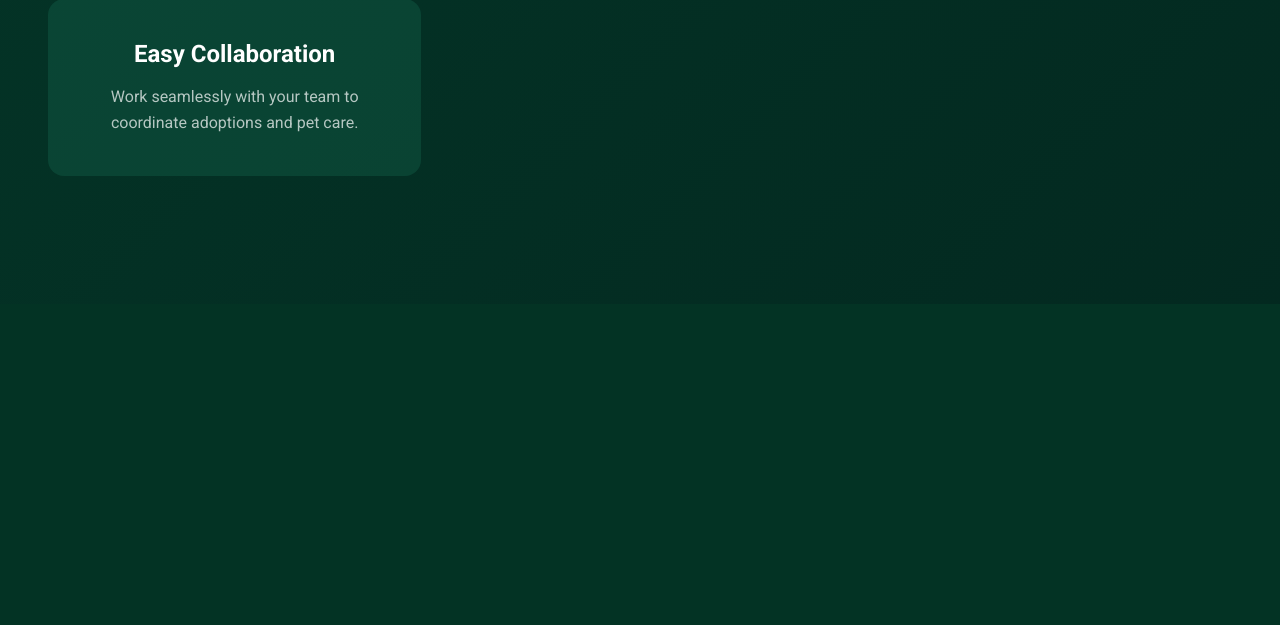
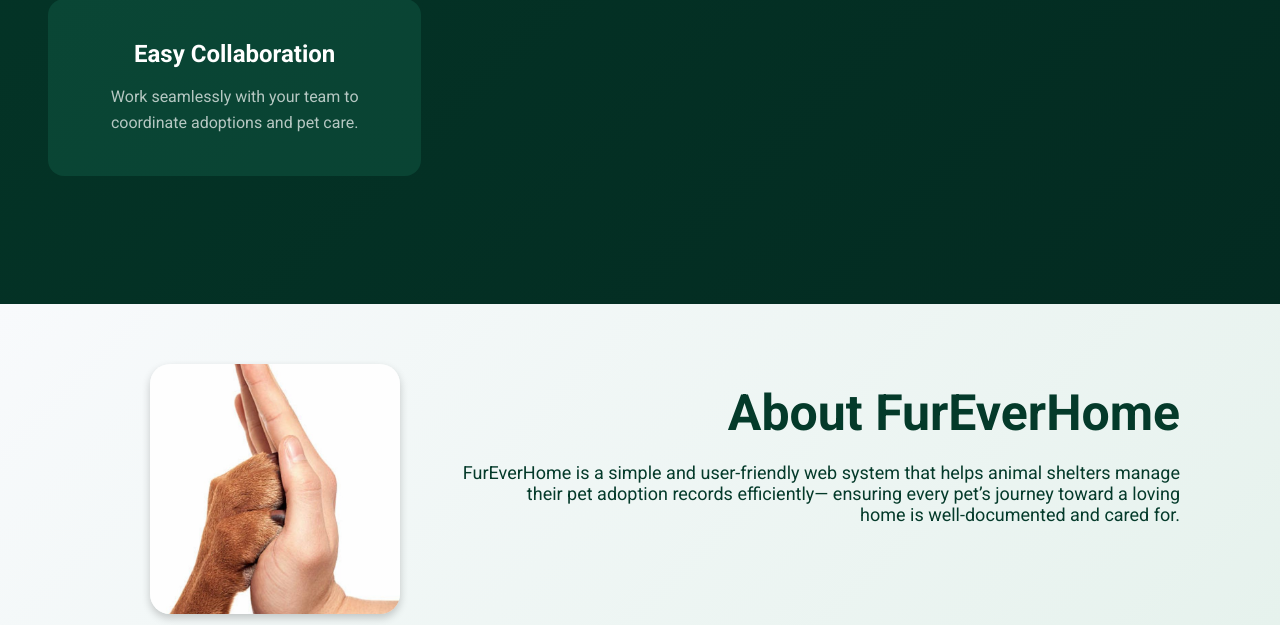
Before and after one commit to nashervinesiaton/Pet-Adoption-Management-System, a PHP site: page / in a window 1280 px wide. Shown: the part 1245-1870 px from the top of the page. Before the commit the page ends 1421 px from the top, so only its background shows below. Run offline with PHP 8.4, Linux system fonts and the light colour scheme.

Commit message:
added a about section(still not finish)

```diff
--- a/index.html
+++ b/index.html
@@ -90,6 +90,14 @@
                 </div>
             </div>
         </section>
+
+        <section class = "about">
+            <img src="img/about.jpg" class="about-image">
+            <h2>About FurEverHome</h2>
+            <p>FurEverHome is a simple and user-friendly web system that helps animal shelters manage <br>
+            their pet adoption records efficiently— ensuring every pet’s journey toward a loving<br>
+            home is well-documented and cared for.</p>
+        </section>
     </main>
 </body>
 </html>
--- a/style.css
+++ b/style.css
@@ -323,3 +323,43 @@
             color: rgba(255, 255, 255, 0.7);
             line-height: 1.6;
         }
+
+    /*About Section*/
+    .about{
+        background:
+        linear-gradient(135deg, #f8fafc 0%, #e6f2ed 100%);
+        background-color: #fff;
+        padding: 60px 0 80px 0;
+        width: 100%;
+    }
+    .about-image{
+        width: 250px;
+        height: 250px;
+        border-radius: 20px;
+        float: left;
+        margin-left: 150px;
+        margin-right: 20px;
+        object-fit: cover;
+        box-shadow: 0 4px 8px rgba(0, 0, 0, 0.2);
+    }
+    .about-image:hover{
+        transform: scale(1.05);
+        transition: transform 0.3s ease;
+    }
+
+
+    .about h2{
+        text-align: end;
+        font-size: 50px;
+        padding: 20px;
+        color: #043A2A;
+        margin-right: 80px;
+
+    }
+    .about p{
+        text-align: end;
+        font-size: 18px;
+        padding: 0 20px 20px 20px;
+        color: #043A2A;
+        margin-right: 80px;
+    }
```
Also changed, not shown: img/about-bg.jpg (added), img/about.jpg (added).
